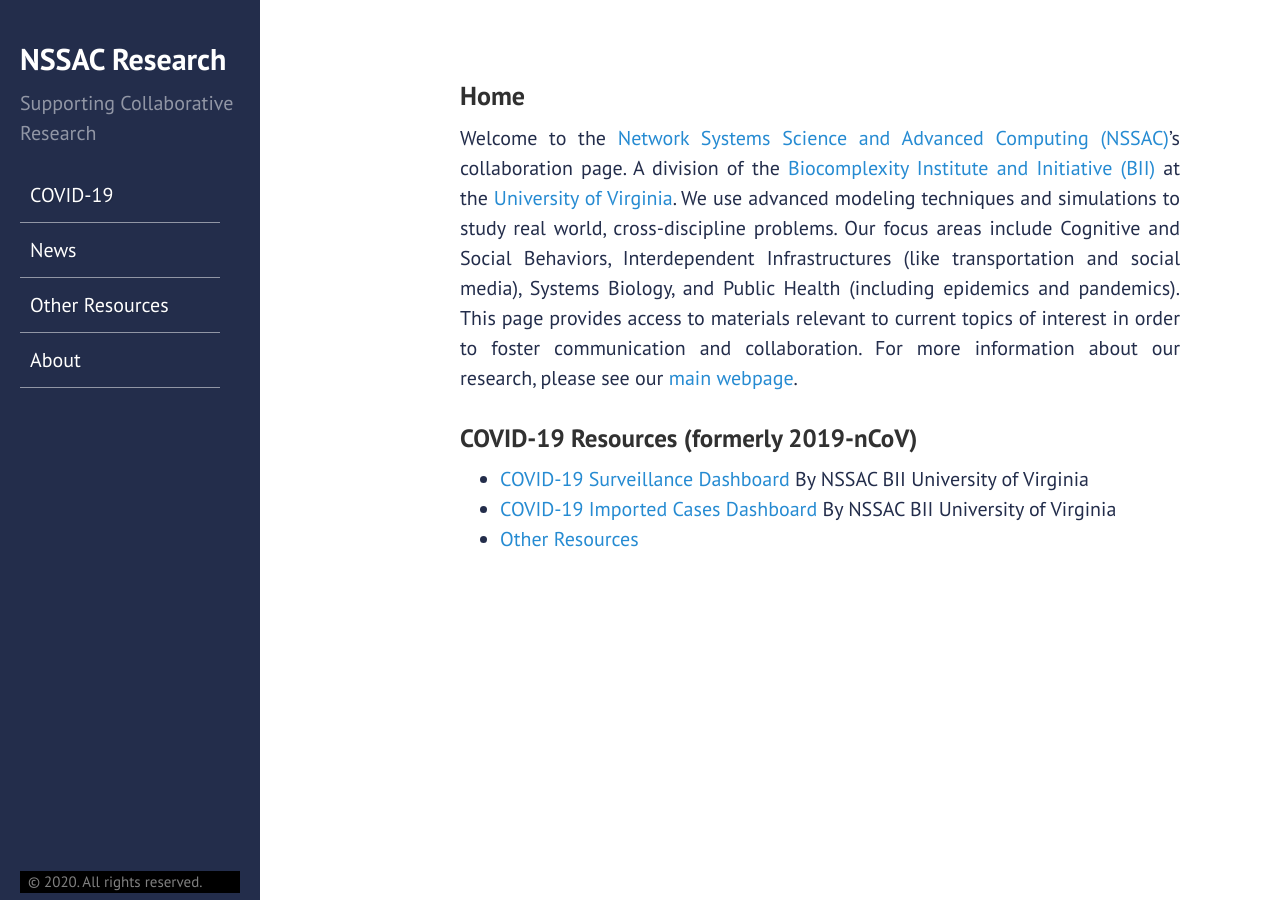
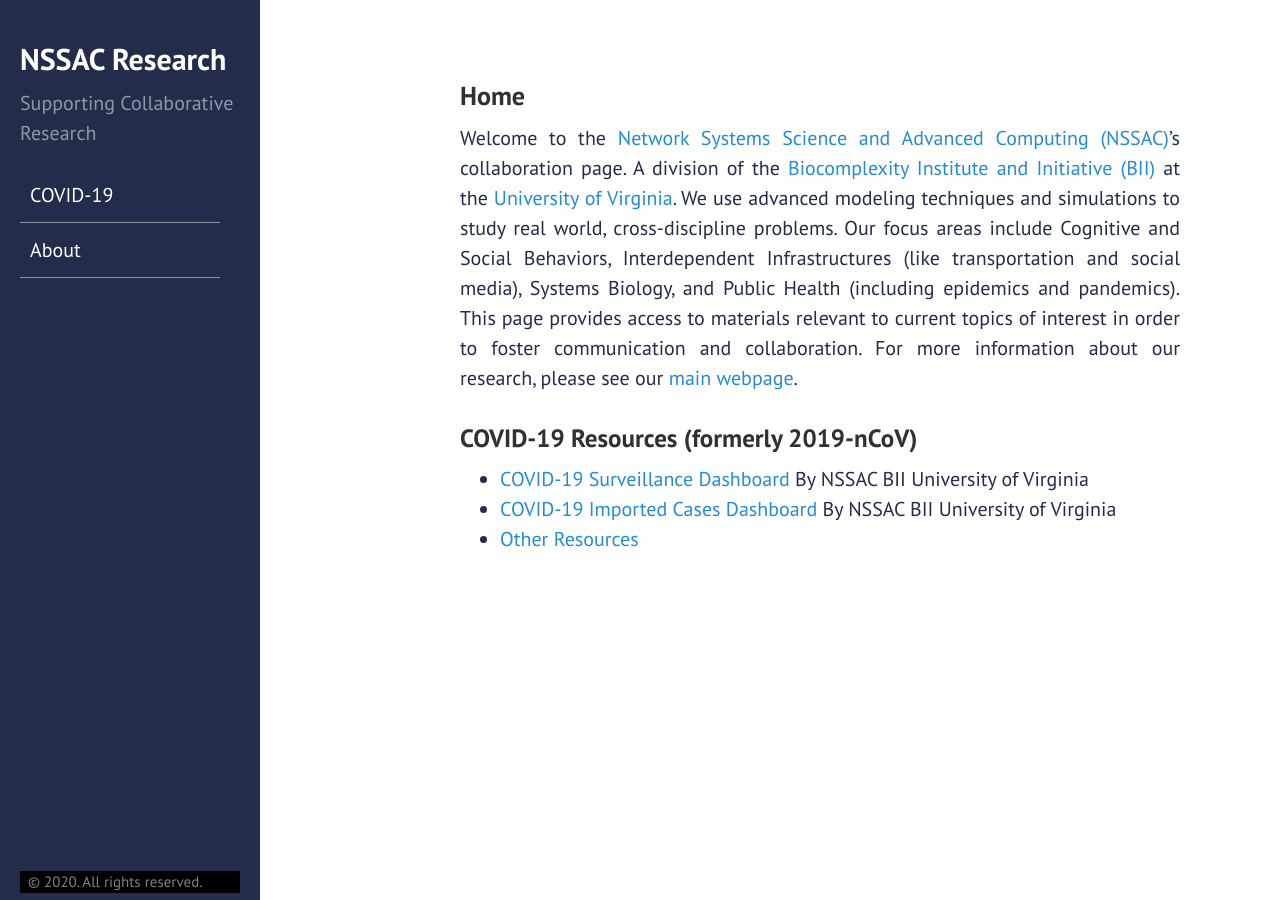
Before and after one commit to mehta-gaurav/mehta-gaurav.github.io, a Jekyll site: the page built from index.md, in a window 1280 px wide. Built offline with Jekyll 4.4.1, drawn with Linux system fonts in a browser that asks for light colours.

Commit message:
Update sidebar.html

```diff
--- a/_includes/sidebar.html
+++ b/_includes/sidebar.html
@@ -9,24 +9,13 @@
       <p class="lead">{{ site.description }}</p>
    </div>
    <nav id="menu" class="sidebar-nav">
-<!-- 	  <label for="tm" id="toggle-menu">Menu <span class="drop-icon">▾</span></label>
-       <input type="checkbox" id="tm">   -->
       <ul class="main-menu clearfix">
-
-
-          <li><p style="background-color: #232D4B; color: white; margin-bottom: 0.4rem; margin-top: 2rem;">Menu</p></li>
-         <li>
-             <a class="sidebar-nav-item{% if page.url == site.dashboardUrl %} active{% endif %}"  href="{{ site.dashboardUrl }}" >COVID-19   </a>
-         </li>
-               <li><a href="#">News</a></li>
-               <li><a href="#">Other Resources</a></li>
-            </ul>
-         </li>
+         <li><p style="background-color: #232D4B; color: white; margin-bottom: 0.4rem; margin-top: 2rem;">Menu</p></li>
+         <li><a class="sidebar-nav-item{% if page.url == site.dashboardUrl %} active{% endif %}"  href="{{ site.dashboardUrl }}" >COVID-19   </a></li>
          <li><a class="sidebar-nav-item{% if page.url == site.aboutUrl %} active{% endif %}" href="{{ site.aboutUrl }}">About</a></li>
       </ul>
    </nav>
    <div class="sidebar-sticky">
-<!--       <a href="https://biocomplexity.virginia.edu" target="_blank"><img src="images/bii_logo_v5-01.png" style="width: 65%; margin: 0;"></a> -->
       <p style="font-size: 15px;text-align: left;background-color: black; padding-left: 8px; margin-bottom: 5px;
 ">&copy; {{ site.time | date: '%Y' }}. All rights reserved.</p>
    </div>
```
